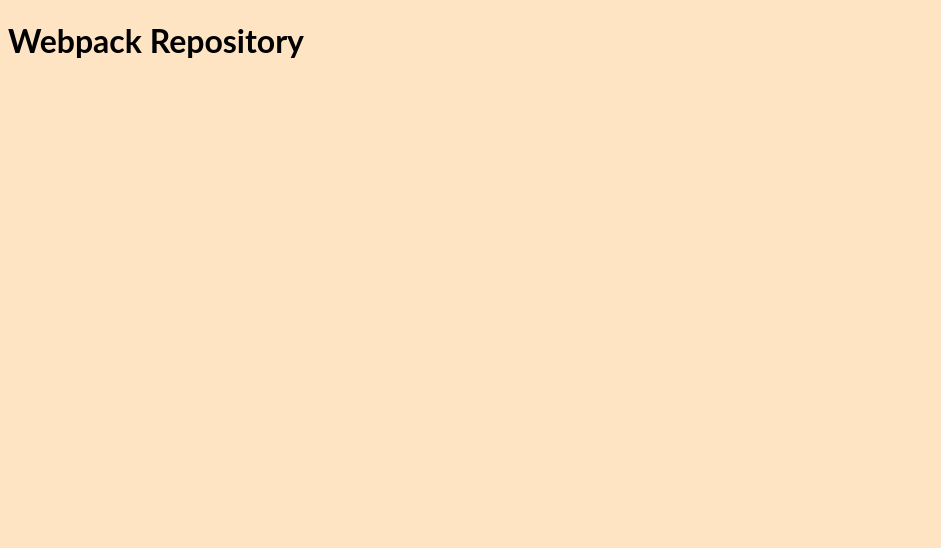
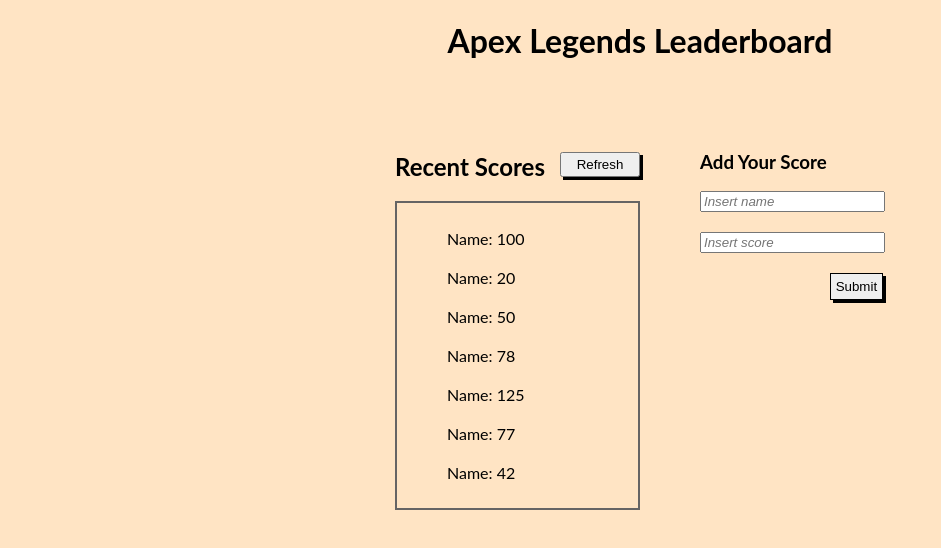
Before and after one commit to Ursaaaaaa/Leaderboard, a website built with webpack: page dist/index.html in a window 1280 px wide. Shown: the whole page, without its empty margins (0-941 px from the left). Built offline with nearby package versions, Linux system fonts and the light colour scheme.

Commit message:
Run Build

```diff
--- a/dist/index.html
+++ b/dist/index.html
@@ -4,9 +4,50 @@
     <meta charset="UTF-8" />
     <meta http-equiv="X-UA-Compatible" content="IE=edge" />
     <meta name="viewport" content="width=device-width, initial-scale=1.0" />
-    <title>Webpack Template</title>
+    <title>Leaderboard</title>
   <script defer src="main.js"></script></head>
   <body>
-    <h1>Webpack Repository</h1>
+    <header>
+      <h1>Apex Legends Leaderboard</h1>
+    </header>
+    <main>
+      <section id="recent-scores">
+        <div id="recent-scores-header">
+          <h2>Recent Scores</h2>
+          <button type="button" id="recent-scores-button">Refresh</button>
+        </div>
+        <div id="scores-table">
+          <ul>
+            <li>Name: 100</li>
+            <li>Name: 20</li>
+            <li>Name: 50</li>
+            <li>Name: 78</li>
+            <li>Name: 125</li>
+            <li>Name: 77</li>
+            <li>Name: 42</li>
+          </ul>
+        </div>
+      </section>
+      <section>
+        <h3>Add Your Score</h3>
+        <form action="#" class="form">
+          <input
+            type="text"
+            class="user-name"
+            id="name"
+            placeholder="Insert name"
+            required
+          />
+          <input
+            type="number"
+            class="user-score"
+            id="score"
+            placeholder="Insert score"
+            required
+          />
+          <button type="submit" id="submit">Submit</button>
+        </form>
+      </section>
+    </main>
   </body>
 </html>
```
Also changed, not shown: dist/main.js (+1 -1 lines).
